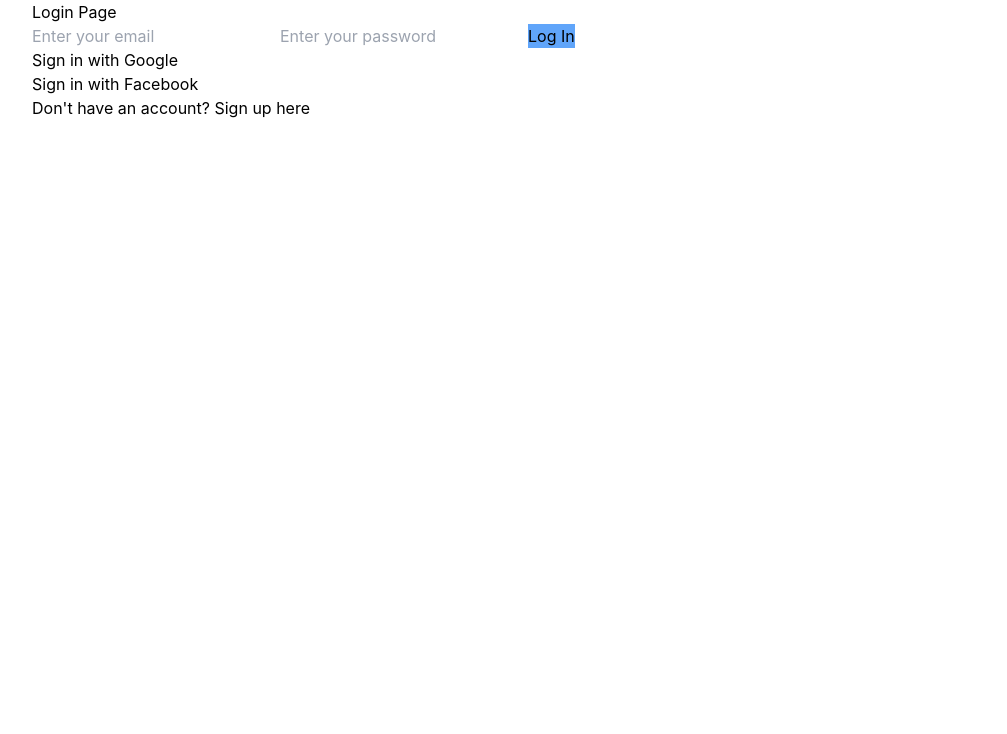
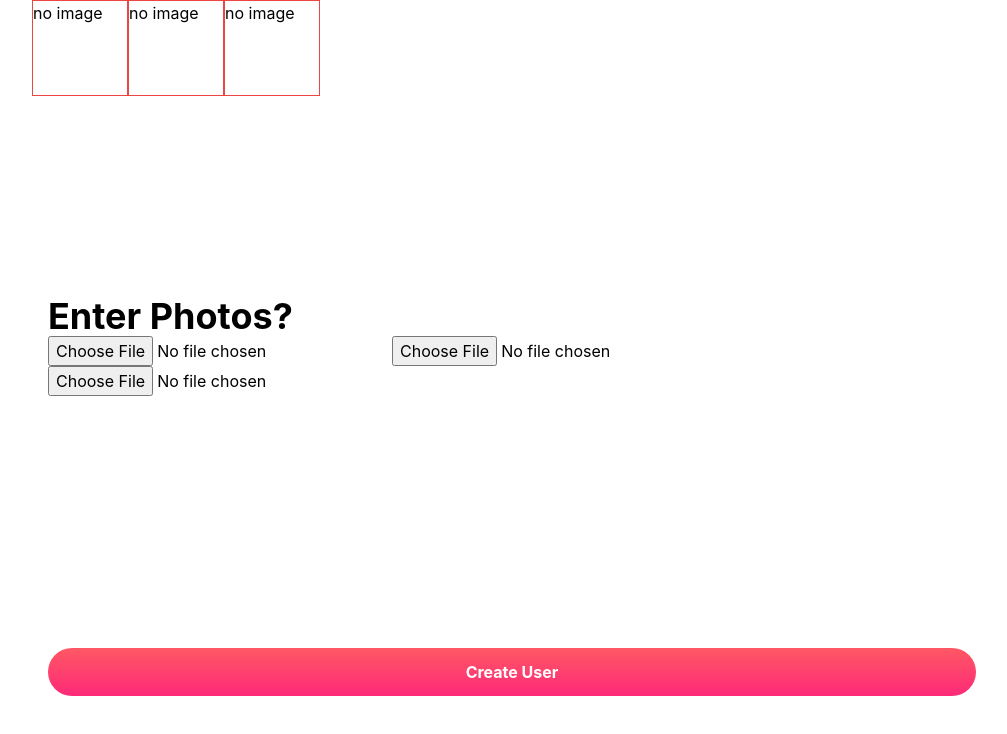
Before and after one commit to dombonifacio/Tinder-Clone, a React (Vite) app: page /enterPhotos in a window 1280 px wide. Shown: the top 734 px of the page, without its empty margins (128-1135 px from the left). Built offline with nearby package versions, Linux system fonts and the light colour scheme; no server answers.

Commit message:
Fixed the delete image preview

```diff
--- a/src/App.jsx
+++ b/src/App.jsx
@@ -81,7 +81,7 @@ function App() {
     },
     {
       path: '/enterPhotos',
-      element: userSignedUp ? <EnterPhotosPage /> : <LoginPage />
+      element: <EnterPhotosPage />
     },
     {
       path: '/profile',
--- a/src/pages/EnterPhotosPage.jsx
+++ b/src/pages/EnterPhotosPage.jsx
@@ -117,7 +117,7 @@ export const EnterPhotosPage = () => {
     }, [selectedImageObj, eventName, selectedImage])
     useEffect(() => {
         if (images){
-            console.log('images', images)
+            console.log('images inside the photos image', images)
             const getImageUrl = images.map((image) => { return image.url })
             console.log('image url', getImageUrl)
             setUserInfo((prevUserInfo) => ({
@@ -161,16 +161,23 @@ export const EnterPhotosPage = () => {
                 setPreview({...preview, [eventName]: null })
                 if (images.length === 1){
                     setPreview(null)
+
                 }
 
             } else {
                 console.log('doesnt match')
             }
             setImages(deleteTargetImage)
-        }
+
         }
 
+    }
+
+    console.log('preview images', preview)
     const handleCreateUser = async () => {
+        try {
+            if (images.length > 0){
+
                 setUserSignedUp(false)
                  // ref to database
                 const usersDocRef = doc(db, "users", uid)
@@ -186,7 +193,14 @@ export const EnterPhotosPage = () => {
                     navigate('/')
 
                 }, 2000)
+            } else {
+                console.log('there need to be at least 1 image')
             }
+        } catch(error) {
+            console.log('error creating user', error)
+        }
+    }
+
     return (
         <>
 
```
Lines whose indentation alone changed are shown as unchanged.
